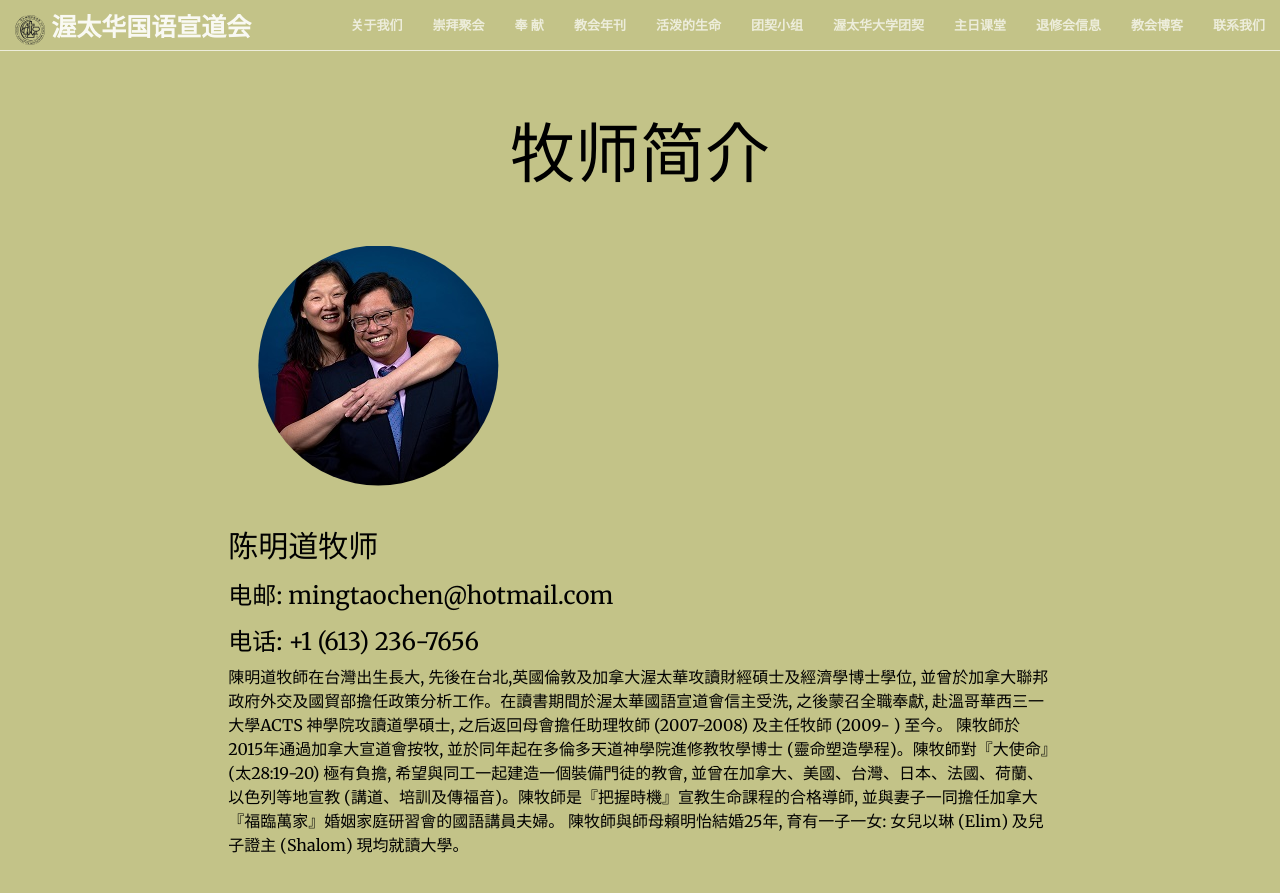
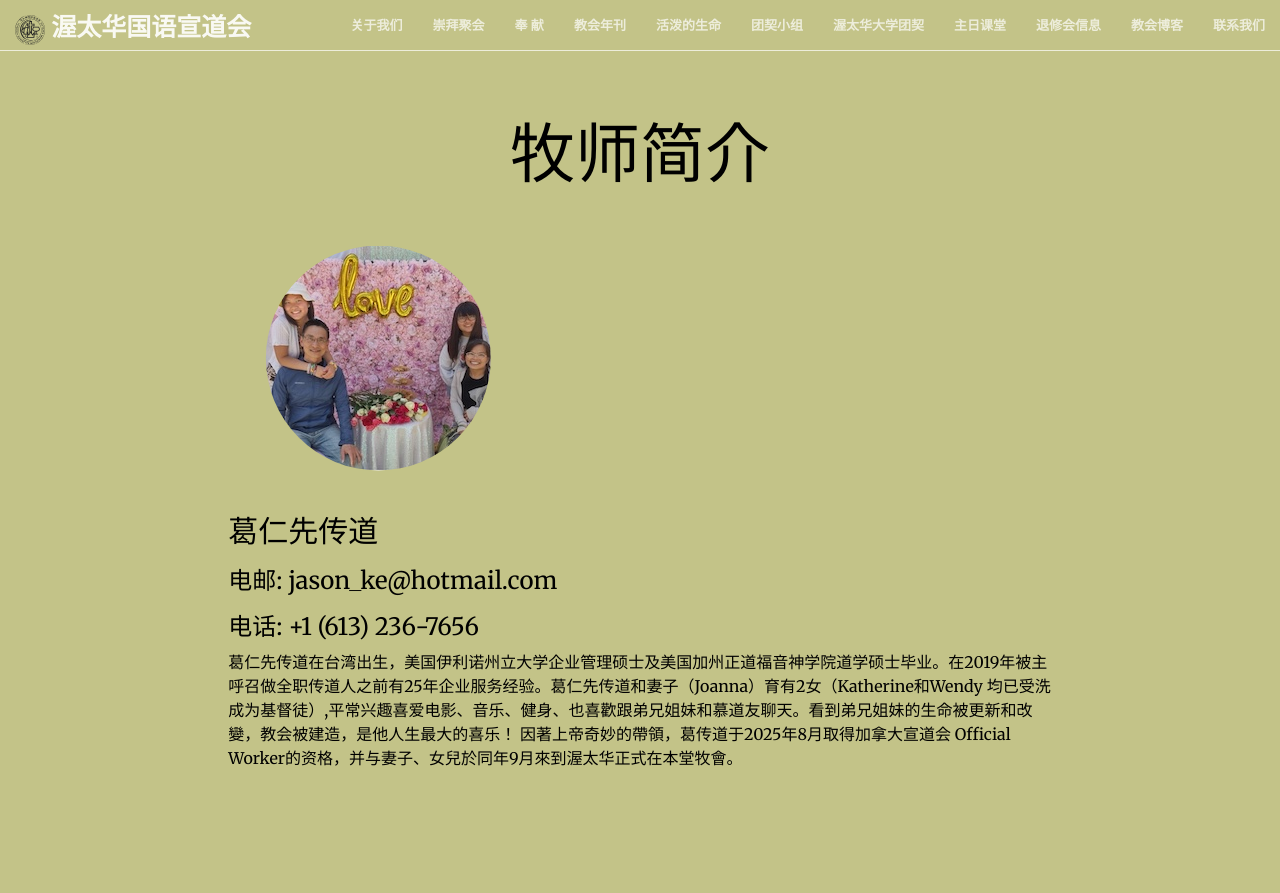
Before and after one commit to JonasYow/ottawaomac, a Jekyll site: the page built from pastor.md, in a window 1280 px wide and 900 px high. Shown: the top 893 px of the window. Built offline with Jekyll 4.4.1, drawn with Linux system fonts in a browser that asks for light colours; some web fonts are replaced.

Commit message:
Update pastor.md

```diff
--- a/pastor.md
+++ b/pastor.md
@@ -2,15 +2,6 @@
 title: 牧师简介
 layout: subpage
 ---
-<br>
-{% include photo.html url='/img/Paul3.jpg' description='Paul Chen' distance=150px %}
-<br>
-## 陈明道牧师
-### 电邮: mingtaochen@hotmail.com
-### 电话: +1 (613) 236-7656
-陳明道牧師在台灣出生長大, 先後在台北,英國倫敦及加拿大渥太華攻讀財經碩士及經濟學博士學位, 並曾於加拿大聯邦政府外交及國貿部擔任政策分析工作。在讀書期間於渥太華國語宣道會信主受洗, 之後蒙召全職奉獻, 赴溫哥華西三一大學ACTS 神學院攻讀道學碩士, 之后返回母會擔任助理牧師 (2007-2008) 及主任牧師 (2009- ) 至今。
-陳牧師於2015年通過加拿大宣道會按牧, 並於同年起在多倫多天道神學院進修教牧學博士 (靈命塑造學程)。陳牧師對『大使命』(太28:19-20) 極有負擔, 希望與同工一起建造一個裝備門徒的教會, 並曾在加拿大、美國、台灣、日本、法國、荷蘭、以色列等地宣教 (講道、培訓及傳福音)。陳牧師是『把握時機』宣教生命課程的合格導師, 並與妻子一同擔任加拿大『福臨萬家』婚姻家庭研習會的國語講員夫婦。 陳牧師與師母賴明怡結婚25年, 育有一子一女: 女兒以琳 (Elim) 及兒子證主 (Shalom) 現均就讀大學。
-
 <br>
 {% include photo.html url='/img/pastor_jason2.jpg' description='Jason Ke' distance=150px %}
 <br>
```
